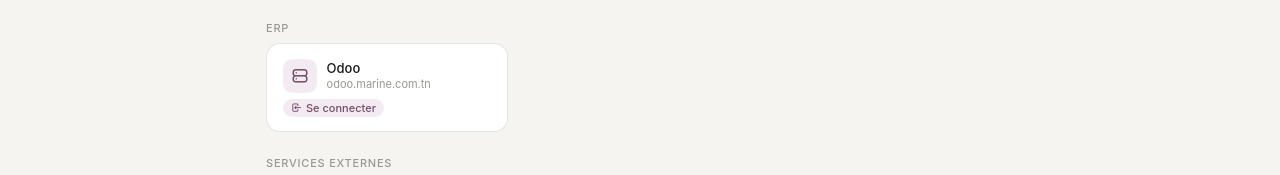
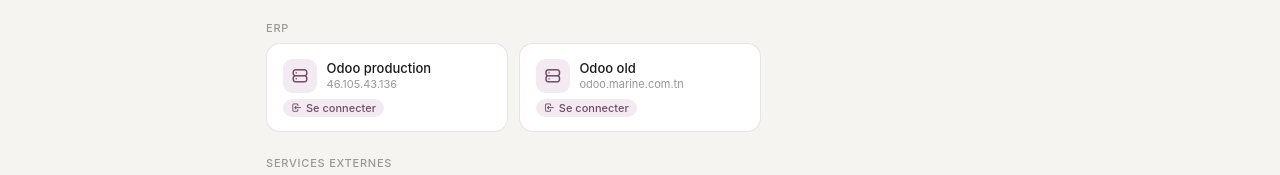
Before and after one commit to maximeponceblanc-a11y/dashboardpersomxblzponceblancech, a plain HTML site: page index.html in a window 1280 px wide. Shown: the part 441-616 px from the top of the page. Drawn offline with Linux system fonts and the light colour scheme.

Commit message:
Add new Odoo link and update existing links

```diff
--- a/index.html
+++ b/index.html
@@ -271,13 +271,26 @@
     <p class="section-label">ERP</p>
     <div class="grid-3">
 
+      <a class="card" href="http://46.105.43.136:8069/web/database/selector" target="_blank" rel="noopener">
+        <div class="card-header">
+          <div class="icon-wrap" style="background:#f4ebf2">
+            <i class="ti ti-server" style="color:#714B67" aria-hidden="true"></i>
+          </div>
+          <div>
+            <p class="card-title">Odoo production</p>
+            <p class="card-sub">46.105.43.136</p>
+          </div>
+        </div>
+        <span class="badge badge-erp"><i class="ti ti-login" aria-hidden="true"></i> Se connecter</span>
+      </a>
+
       <a class="card" href="http://odoo.marine.com.tn:8069/web/login?redirect=%2Fodoo%3F" target="_blank" rel="noopener">
         <div class="card-header">
           <div class="icon-wrap" style="background:#f4ebf2">
             <i class="ti ti-server" style="color:#714B67" aria-hidden="true"></i>
           </div>
           <div>
-            <p class="card-title">Odoo</p>
+            <p class="card-title">Odoo old</p>
             <p class="card-sub">odoo.marine.com.tn</p>
           </div>
         </div>
@@ -357,7 +370,6 @@
         <span class="badge badge-tool"><i class="ti ti-external-link" aria-hidden="true"></i> Ouvrir</span>
       </a>
 
-      <!-- NOUVEAU LIEN MUTUELLE AJOUTÉ ICI -->
       <a class="card" href="https://auth-espace-assure.sgsante.fr/" target="_blank" rel="noopener">
         <div class="card-header">
           <div class="icon-wrap" style="background:#ffebee">
@@ -379,7 +391,6 @@
     <p class="section-label">Apps maison</p>
     <div class="grid-2">
 
-      <!-- LIEN MIS A JOUR ICI -->
       <a class="card" href="https://suivitempssemaine.streamlit.app/" target="_blank" rel="noopener">
         <div class="card-header">
           <div class="icon-wrap" style="background:#e1f5ee">
```
